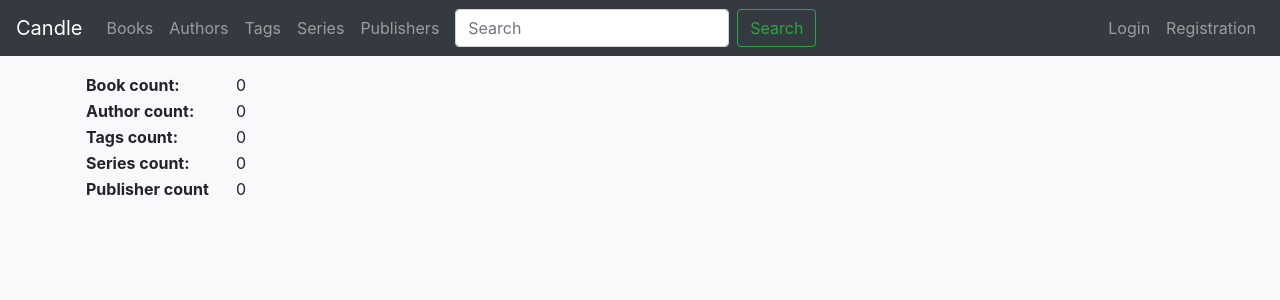
After one commit to IllusionOfControl/candle, a Django app: page /statistic in a window 1280 px wide. The commit adds this page. Shown: the top 300 px of the page. Run offline with Django 3.2, Linux system fonts and the light colour scheme; data that the repository does not hold is empty; some libraries are stand-ins or nearby versions.

Commit message:
added statistic. refactored models, fixed form, etc.

```diff
--- a/bookstore/forms.py
+++ b/bookstore/forms.py
@@ -2,9 +2,8 @@ from django import forms
 from django.core.validators import FileExtensionValidator
 from .models import *
 
-
 VALID_FILES_EXT = ['pdf', 'djvu', 'epub', 'fb2']
-VALID_COVER_EXT = ['jpg', 'jpeg']
+VALID_COVER_EXT = ['jpg', 'jpeg', 'png']
 
 
 class BookForm(forms.ModelForm):
@@ -19,11 +18,11 @@ class BookForm(forms.ModelForm):
                             widget=forms.ClearableFileInput(attrs={'multiple': True}),
                             required=False, validators=[FileExtensionValidator(VALID_FILES_EXT)])
 
-    rating = forms.IntegerField(label="Rating", max_value=5, min_value=0)
+    published_at = forms.DateField(label='published_at', widget=forms.DateInput(attrs={'type': 'date'}))
 
     class Meta:
         model = Book
-        fields = ['title', 'description', 'rating', 'tags', 'series', 'isbn']
+        fields = ['title', 'description', 'authors', 'tags', 'series', 'publisher', 'published_at', 'isbn']
 
 
 class FileUploadForm(forms.Form):
--- a/bookstore/models.py
+++ b/bookstore/models.py
@@ -149,7 +149,6 @@ class Book(models.Model):
     last_modified = models.DateTimeField(auto_now=True)
     uuid = models.UUIDField(default=uuid.uuid4, editable=False)
     has_cover = models.BooleanField(default=False)
-    rating = models.IntegerField(default=0)
     description = models.TextField()
     isbn = models.CharField(max_length=16, blank=True)
 
--- a/bookstore/templates/_base.html
+++ b/bookstore/templates/_base.html
@@ -16,7 +16,7 @@
 </head>
 
 <body class="bg-light">
-<nav class="navbar navbar-expand-lg navbar-dark bg-dark lsic mb-3">
+<nav class="navbar navbar-expand-lg navbar-dark bg-dark mb-3">
     <a class="navbar-brand" href="{% url 'index' %}">Candle</a>
     <button class="navbar-toggler" type="button" data-toggle="collapse" data-target="#navbarSupportedContent"
             aria-controls="navbarSupportedContent" aria-expanded="false" aria-label="Toggle navigation">
@@ -136,4 +136,7 @@
         crossorigin="anonymous"></script>
 <script src="/static/js/bootstrap.js"></script>
 
+<link href="https://cdn.jsdelivr.net/npm/select2@4.1.0-rc.0/dist/css/select2.min.css" rel="stylesheet" />
+<script src="https://cdn.jsdelivr.net/npm/select2@4.1.0-rc.0/dist/js/select2.min.js"></script>
+
 </html>
--- /dev/null
+++ b/bookstore/templates/statistic.html
@@ -0,0 +1,50 @@
+{% extends "_base.html" %}
+
+{% block content %}
+    <table>
+    <tr class="ml-2">
+        <td>
+            <b>Book count:</b>
+        </td>
+        <td>
+            {{ book_count }}
+        </td>
+    </tr>
+
+    <tr>
+        <td>
+            <b>Author count:</b>
+        </td>
+        <td>
+            {{ author_count }}
+        </td>
+    </tr>
+
+    <tr>
+        <td>
+            <b>Tags count:</b>
+        </td>
+        <td>
+            {{ tag_count }}
+        </td>
+    </tr>
+
+    <tr>
+        <td>
+            <b>Series count:</b>
+        </td>
+        <td>
+            {{ series_count }}
+        </td>
+    </tr>
+
+    <tr>
+        <td>
+            <b>Publisher count</b>
+        </td>
+        <td>
+            {{ publisher_count }}
+        </td>
+    </tr>
+    </table>
+{% endblock %}
--- a/bookstore/urls.py
+++ b/bookstore/urls.py
@@ -36,6 +36,7 @@ urlpatterns = [
     path('publisher/<int:pk>/edit', PublisherEditView.as_view(), name='publisher-edit'),
     path('publisher/<int:pk>/delete', PublisherDeleteView.as_view(), name='publisher-delete'),
 
+    path('statistic', StatisticView.as_view(), name='statistic'),
 
     path('files/upload', FileUploadView.as_view(), name='file-upload'),
     path('file/<int:pk>', FileDownloadView.as_view(), name='file-download'),
--- a/bookstore/views.py
+++ b/bookstore/views.py
@@ -1,3 +1,5 @@
+from _ast import Or
+
 from django.shortcuts import render, redirect, reverse
 from django.http import Http404, HttpResponse
 from django.core.files.storage import default_storage
@@ -390,7 +392,7 @@ class FileDownloadView(DetailView):
         file = self.get_object()
         response = HttpResponse(default_storage.open("books/" + file.uuid.hex).read(),
                                 content_type=mimetypes.guess_type(file.extension))
-        filename = get_valid_filename(file.book.title + file.extension)
+        filename = get_valid_filename(file.book.title + '.' + file.extension)
         response['Content-Disposition'] = 'attachment; filename=' + filename
         return response
 
@@ -418,6 +420,18 @@ class BookCoverView(DetailView):
         return response
 
 
+class StatisticView(View):
+    def get(self, request, *args, **kwargs):
+        context = {
+            'book_count': Book.objects.count(),
+            'author_count': Author.objects.count(),
+            'tag_count': Tag.objects.count(),
+            'series_count': Series.objects.count(),
+            'publisher_count': Publisher.objects.count()
+        }
+        return render(request=request, template_name='statistic.html', context=context)
+
+
 class SearchView(View):
     def get(self, request, *args, **kwargs):
         import re
@@ -438,7 +452,7 @@ class SearchView(View):
 
         if query_subject:
             if query_subject == 'book:':
-                return redirect(reverse('book-search') + "?query=" + query_string)   # to Book search
+                return redirect(reverse('book-search') + "?query=" + query_string)
             elif query_subject == 'author:':
                 return redirect(reverse('author-search') + "?query=" + query_string)
             elif query_subject == 'tag:':
@@ -471,7 +485,7 @@ class SubjectSearchView(ListView):
 
     def get(self, request, *args, **kwargs):
         query_string = self.get_query_string()
-        if len(query_string) < self.min_query_len:
+        if len(query_string) < 3:
             messages.warning(self.request, 'Query must have min 3 character!')
             redirect_uri = self.request.META.get('HTTP_REFERER', reverse('index'))
             return redirect(redirect_uri)
--- a/static/css/candle.css
+++ b/static/css/candle.css
@@ -28,3 +28,11 @@
     background-color: #777;
     border-radius: 10px;
 }
+
+td {
+    text-align: left;
+    vertical-align: top;
+    min-width: 150px;
+    word-wrap: break-word;
+    white-space: nowrap
+}
```
Also changed, not shown: bookstore/templates/book_detail.html (+8 -0 lines).
